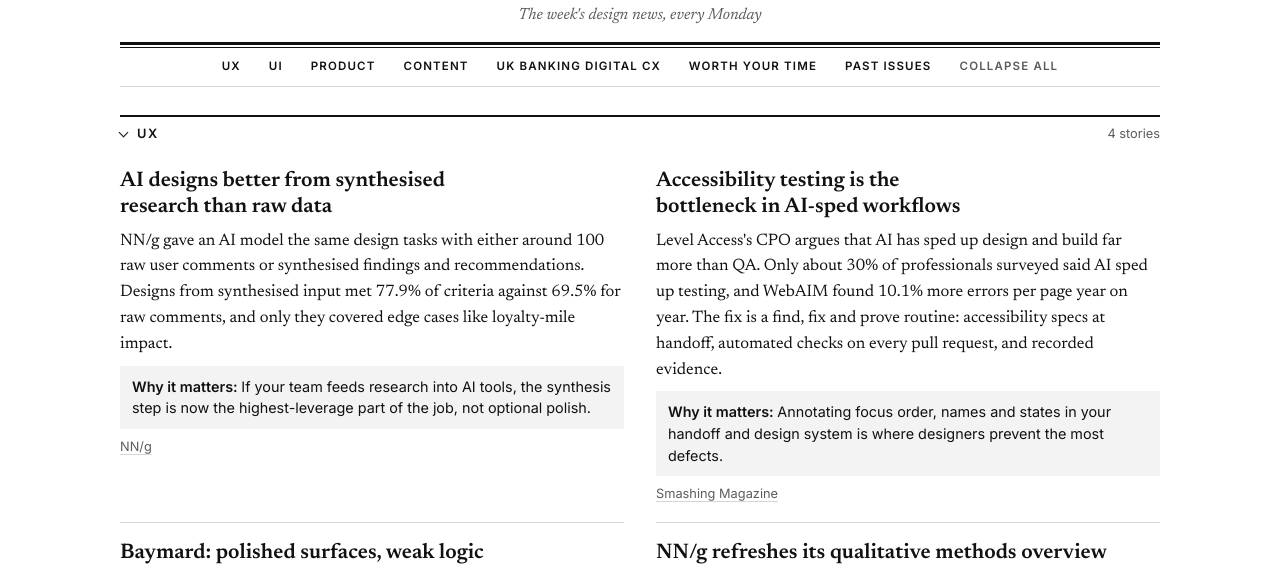
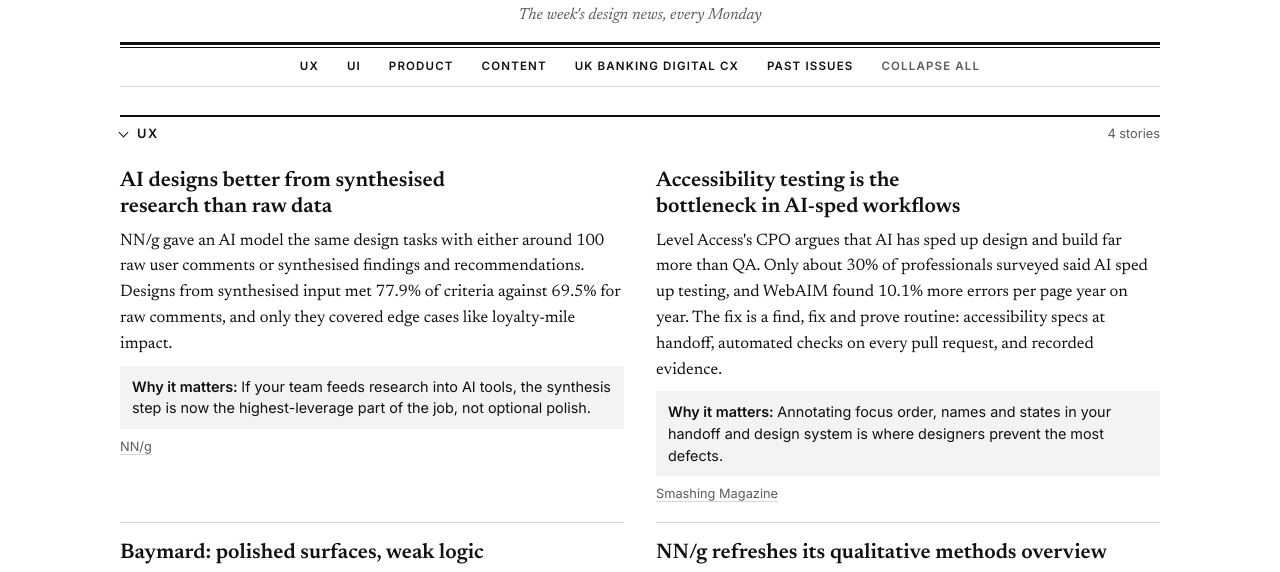
Before and after one commit to elliotmeredith/design-weekly-briefing, a plain HTML site: page index.html in a window 1280 px wide. Shown: the part 146-718 px from the top of the page. Drawn offline with Linux system fonts and the light colour scheme.

Commit message:
Remove Worth your time and Try this week

```diff
--- a/index.html
+++ b/index.html
@@ -517,7 +517,6 @@ footer { margin-top: 40px; padding-top: 12px; border-top: 1px solid var(--line);
     strap.textContent = "Week of " + iss.weekOf + " · covers " + iss.range;
     var sections = iss.sections || [];
     sections.forEach(function (s) { desks.appendChild(jump(s.title, "desk-" + s.key)); });
-    if (iss.worth && iss.worth.length) desks.appendChild(jump("Worth your time", "back"));
     desks.appendChild(jump("Past issues", "past"));
     var allBtn = el("button", { type: "button", class: "all", id: "toggle-all" });
     desks.appendChild(allBtn);
@@ -551,19 +550,6 @@ footer { margin-top: 40px; padding-top: 12px; border-top: 1px solid var(--line);
       setOpen(sec, collapsed.indexOf(s.key) === -1, false);
     });
     syncAll();
-
-    var back = el("div", { class: "back", id: "back" });
-    if (iss.worth && iss.worth.length) {
-      var ul2 = el("ul", { class: "reads" });
-      iss.worth.forEach(function (w) {
-        ul2.appendChild(el("li", null, [link(w.title, w.url), w.source ? el("span", { class: "by", text: w.source }) : null, el("p", { text: w.why })]));
-      });
-      back.appendChild(el("section", null, [el("h2", { text: "Worth your time" }), ul2]));
-    }
-    if (iss.tryThis) {
-      back.appendChild(el("section", { class: "try" }, [el("h2", { text: "Try this week" }), el("h3", { text: iss.tryThis.lead }), el("p", { text: iss.tryThis.body })]));
-    }
-    root.appendChild(back);
 
     if (iss.sources && iss.sources.length) {
       var ol = el("ol");
```
